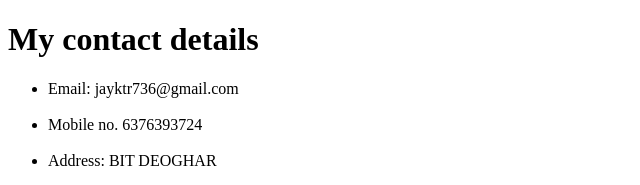
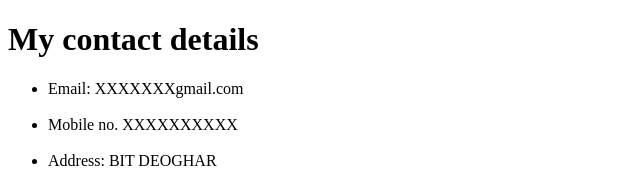
Before and after one commit to Jay-736-Github/html.portfolio, a plain HTML site: page contact.html in a window 1280 px wide. Shown: the top 185 px of the page, 0-640 px from the left. Drawn offline with Linux system fonts and the light colour scheme.

Commit message:
Update contact.html

```diff
--- a/contact.html
+++ b/contact.html
@@ -7,8 +7,8 @@
 <body>
   <h1>My contact details</h1>
   <ul>
-    <li>Email: jayktr736@gmail.com</li><br>
-    <li>Mobile no. 6376393724</li><br>
+    <li>Email: XXXXXXXgmail.com</li><br>
+    <li>Mobile no. XXXXXXXXXX</li><br>
     <li>Address: BIT DEOGHAR</li><br>
     <form class="" action="mailto:jay@ktr736@gmail.com" method="post" enctype="text/plain">
       <label>Your name</label>
```
